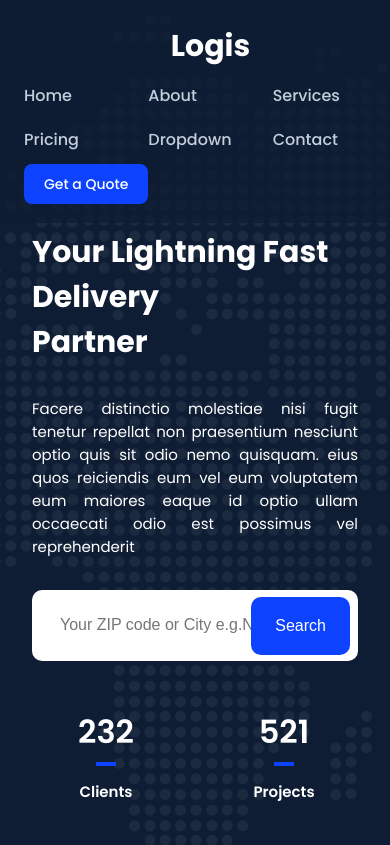
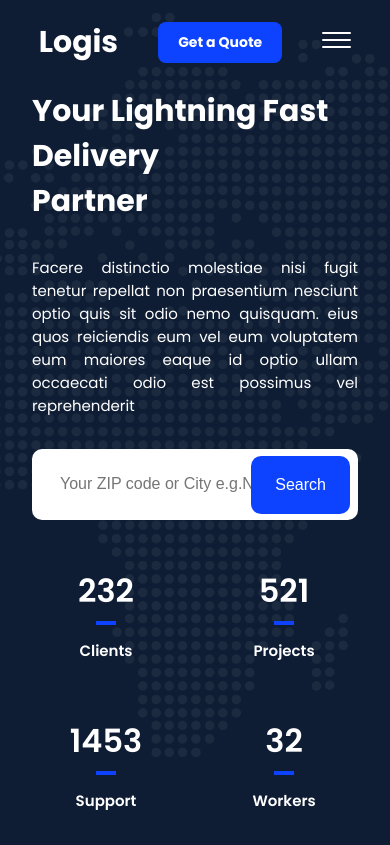
Before and after one commit to nguyenphuong29082004/HIT15_REACT_2025, a React (Vite) app in the folder week1/: page / in a window 390 px wide. Shown: the top 845 px of the page. Built offline with nearby package versions, Linux system fonts and the light colour scheme.

Commit message:
add_menu-phone1

```diff
--- a/week1/src/components/Header/Header.jsx
+++ b/week1/src/components/Header/Header.jsx
@@ -6,6 +6,9 @@ function Header (){
     return(
     <>
     <div className="container">
+
+
+        {/*=====================MENU > 575============= */}
         <div className="menu">
             <p class="login">Logis</p>
             <ul className="main-menu">
@@ -34,6 +37,35 @@ function Header (){
                 <li  class="listDrop1"><a href="#">Get a Quote</a></li>
             </ul>
         </div>
+        {/* ===========END=========== */}
+
+        {/* =========MENU PHONE======== */}
+        <div className="navigation-phone">
+            <div className="menuToggle">
+                <p class="login">Logis</p>
+                <p class="listDrop1"><a href="#">Get a Quote</a></p>
+                <div className="demo">
+                    <input type="checkbox" name="" id="" />
+                    <span></span>
+                    <span></span>
+                    <span></span>
+                    <div class="overlay"></div>
+                    <div className="main-menu-phone">
+                        <ul className="sub-menu-phone">
+                            <li><a href="#">Home</a></li>
+                            <li><a href="#">About</a></li>
+                            <li><a href="#">Services</a></li>
+                            <li><a href="#">Pricing</a></li>
+                            <li><a href="#">Dropdown</a></li>
+                            <li><a href="#">Contact</a></li>
+                        </ul>
+                    </div>
+                </div>
+
+            </div>
+        </div>
+        {/* ===========ENDEND============= */}
+
         <Banner></Banner>
     </div>
     </>
--- a/week1/src/components/responsive.css
+++ b/week1/src/components/responsive.css
@@ -57,12 +57,100 @@
 }
 
 @media (max-width: 575px) {
+  .overlay{
+    position: fixed;
+    top: 0;
+    left: 0;
+    width: 100%;
+    height: 100%;
+    background-color: rgba(58, 57, 57, 0.559);
+    z-index: 1;
+    display: none;
+  }
+  .menuToggle {
+    padding-top: 20px;
+    display: flex;
+    gap: 40px;
+    justify-content: center;
+    align-items: center;
+    span {
+      display: flex;
+      width: 29px;
+      height: 2px;
+      margin-bottom: 5px;
+      position: relative;
+      background: #ffffff;
+      border-radius: 3px;
+    }
+    .listDrop1 {
+      background-color: #0d43ff;
+      padding: 10px 20px;
+      font-size: 14px;
+      border-radius: 8px;
+    }
+    .listDrop1 a {
+      text-decoration: none;
+      color: white;
+      font-weight: bold;
+    }
+    input {
+      position: absolute;
+      width: 40px;
+      height: 30px;
+      opacity: 0;
+      cursor: pointer;
+      z-index: 2;
+    }
+    .main-menu-phone {
+      width: 320px;
+      height: 320px;
+      background-color: #f9f9f9;
+      border-radius: 24px;
+      position: absolute;
+      margin-top: 24px;
+      padding: 12px 24px 0px;
+      transform: translateX(80px);
+      transition: transform 0.8s ease, opacity 0.5s ease;
+      box-shadow: 4px 4px 8px 2px rgba(0, 0, 0, 0.3);
+      z-index: 2;
+      display: none;
+    }
+    .sub-menu-phone {
+      li {
+        list-style-type: none;
+        line-height: 44px;
+      }
+      li a {
+        text-decoration: none;
+        color: black;
+        font-weight: 500;
+      }
+    }
+    input:checked ~ span:nth-child(3) {
+      transform: rotate(-45deg) translate(-2px, 6px);
+    }
+
+    input:checked ~ span:nth-child(4) {
+      transform: rotate(45deg) translate(1px, -2px);
+    }
+
+    input:checked ~ span:nth-of-type(1) {
+      opacity: 0;
+    }
+    input:checked ~ .main-menu-phone{
+         transform: translateX(-280px);
+         display: block;
+    }
+     input:checked ~ .overlay {
+      display: block;
+    }
+  }
   .menu {
-    width: max-content;
+    display: none;
   }
   .banner {
     margin: 0px 32px;
-    padding-top: 230px;
+    padding-top: 24px;
   }
   .main-menu {
     display: grid;
@@ -80,10 +168,11 @@
   }
   .about {
     padding: 0px 35px 70px;
+    .about-img {
+      width: 300px;
+    }
   }
-  .about-img {
-    width: 300px;
-  }
+
   .footer-top {
     flex-direction: column;
   }
```
